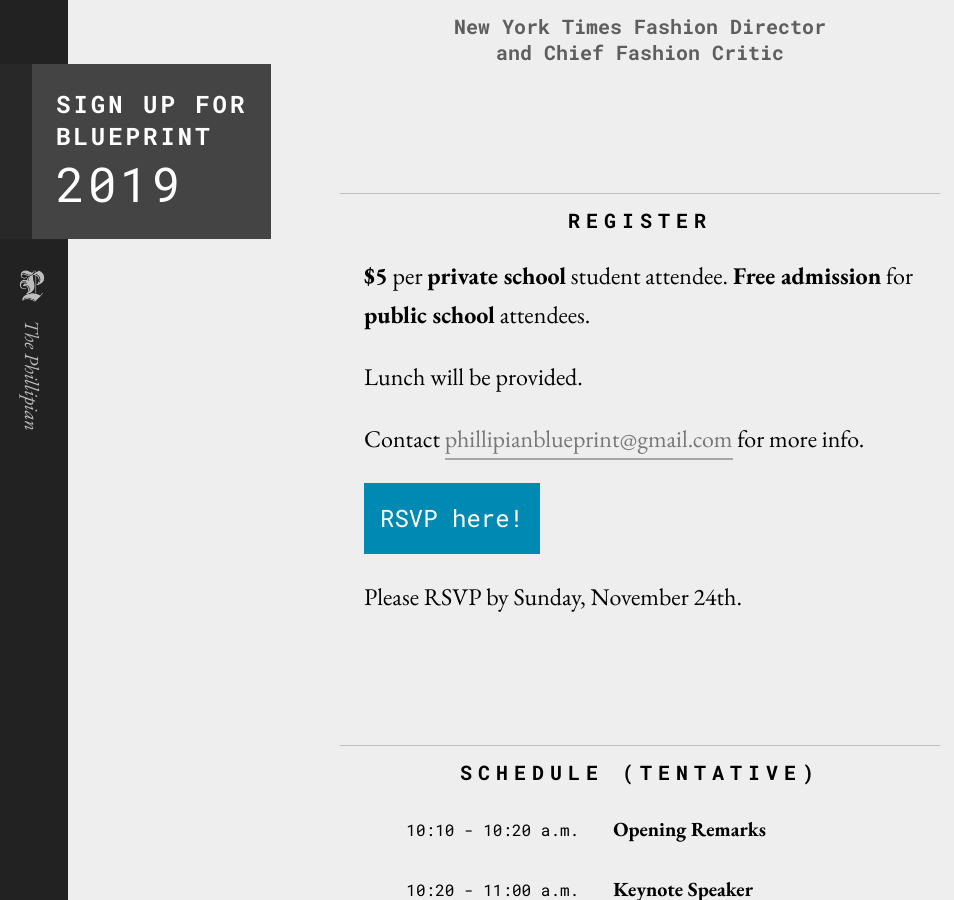
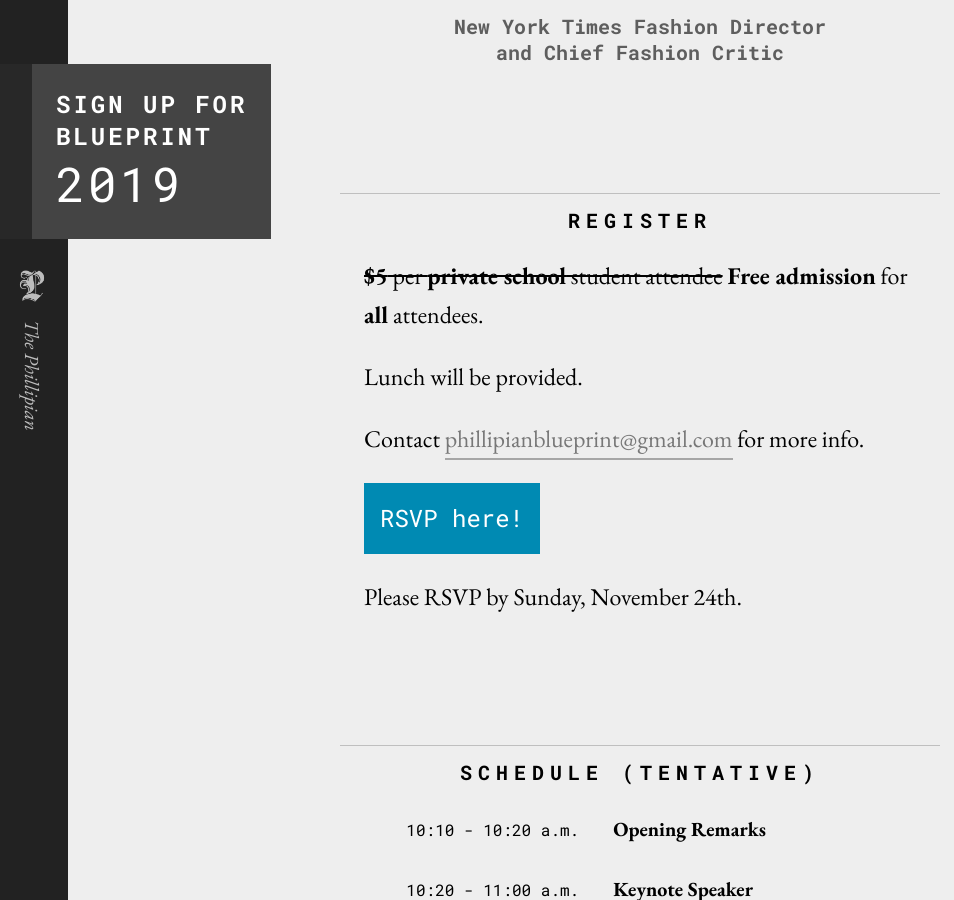
Before and after one commit to phillipian/blueprint-2019, a Jekyll site: the page built from index.md, in a window 1280 px wide and 900 px high, scrolled down 3542 px. Shown: the whole window, without its empty margins (0-954 px from the left). Built offline with Jekyll 4.4.1, drawn with Linux system fonts in a browser that asks for light colours.

Commit message:
update pricing

```diff
--- a/_layouts/home.html
+++ b/_layouts/home.html
@@ -19,7 +19,7 @@ layout: default
 
 <div class='section' id='register'>
     <h1 class='section-title'>Register</h1>
-    <p><b>$5</b> per <b>private school</b> student attendee. <b>Free admission</b> for <b>public school</b> attendees.</p>
+    <p><s><b>$5</b> per <b>private school</b> student attendee</s> <b>Free admission</b> for <b>all</b> attendees.</p>
     <p>Lunch will be provided.</p>
     <p>Contact <a href='mailto:phillipianblueprint@gmail.com'>phillipianblueprint@gmail.com</a> for more info.</p>
     <p><span class='rsvp'><a href='https://forms.gle/3ZU2dDX89z317Cna7'>RSVP here!</a></span></p>
```
